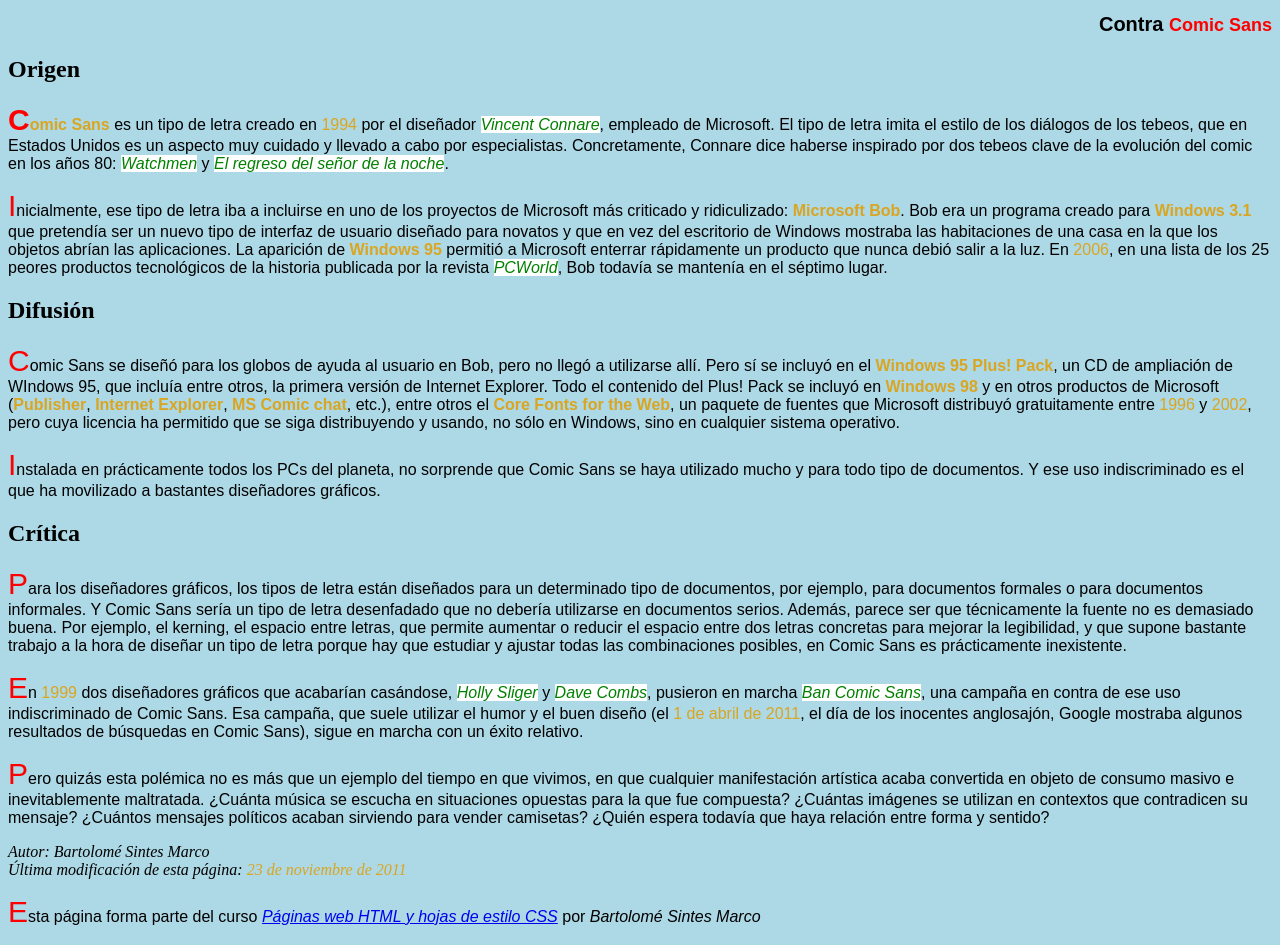
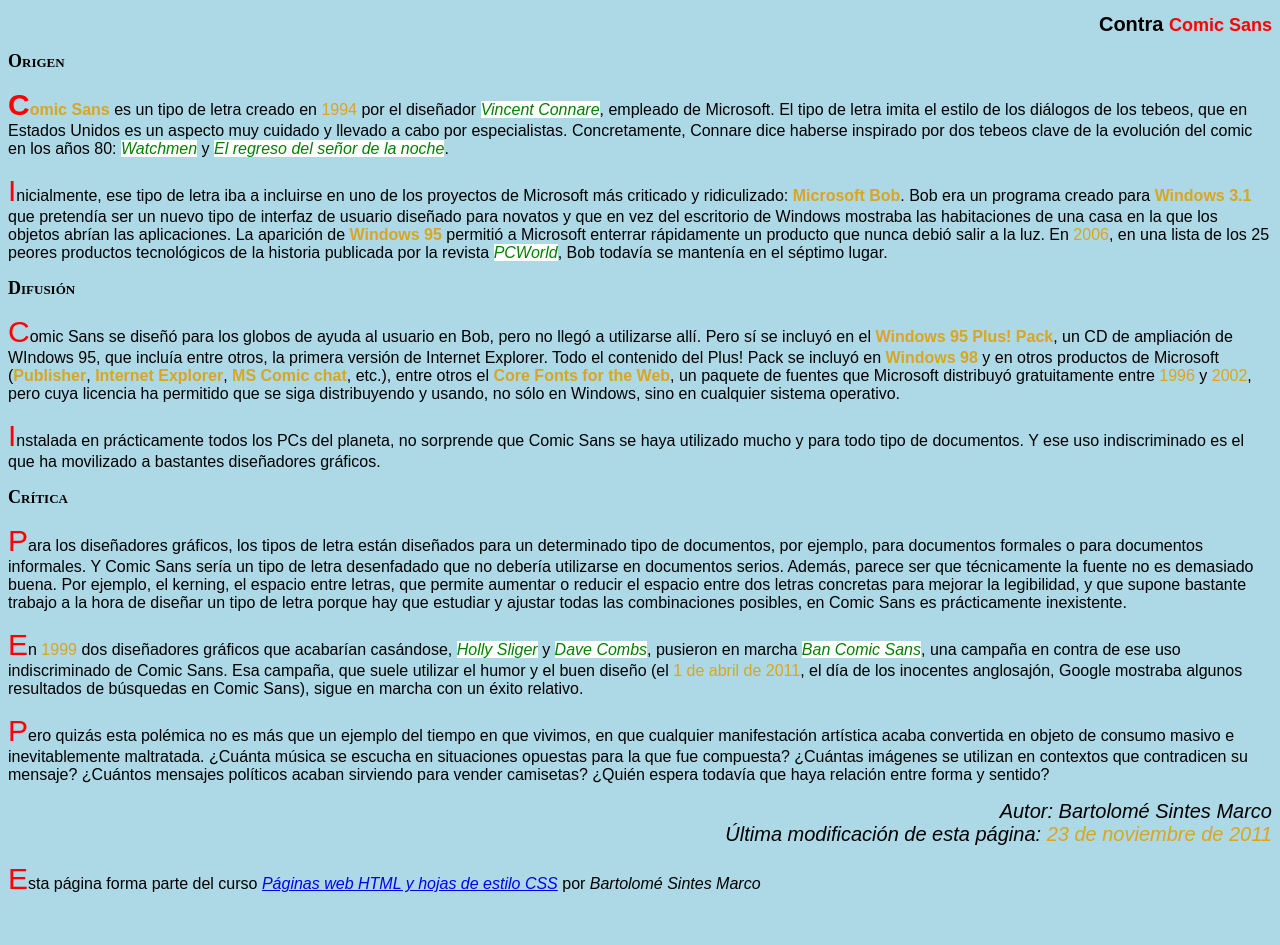
Before and after one commit to karlyCCTV/LengMarcas-UT4-En-Proceso, a plain HTML site: page 2.Text format/comic.html in a window 1280 px wide. After the commit the page ends 912 px from the top, so only its background shows below. Drawn offline with Linux system fonts and the light colour scheme.

Commit message:
Acabado el archivo comic.css

```diff
--- a/2.Text format/comic.css
+++ b/2.Text format/comic.css
@@ -28,5 +28,12 @@ h1 span {
     font-size: 18px;
 }
 h2 {
-    font-family: serif;
+    font-family:'Times New Roman', Times, serif;
+    font-variant:small-caps;
+    font-size: 18px;
 }
+address {
+    text-align: end;
+    font-family: arial;
+    font-size: 20px;
+}
```
